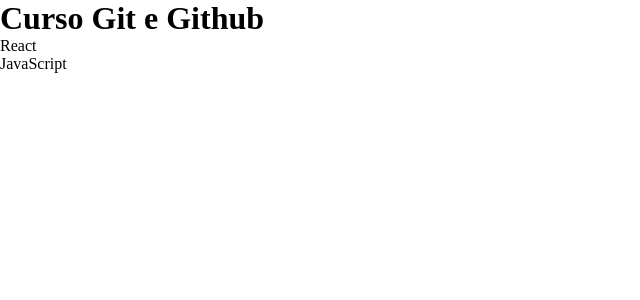
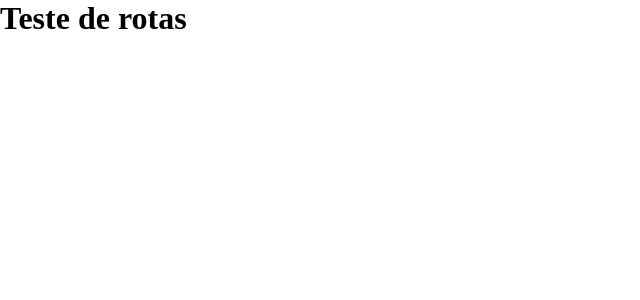
Before and after one commit to victorgpd/ValidControl, a React (Vite) app: page /login in a window 1280 px wide. Shown: the top 300 px of the page, without its empty margins (0-640 px from the left). Built offline with nearby package versions, Linux system fonts and the light colour scheme.

Commit message:
criação das rotas home e login, e a base de suas páginas

```diff
--- a/src/App.tsx
+++ b/src/App.tsx
@@ -1,10 +1,19 @@
+import { createBrowserRouter, RouteObject, RouterProvider } from "react-router-dom";
+import { loggedScreensRoutes, screensRoutes } from "./routes/routes";
+
 function App() {
+  const routes: RouteObject[] = [...screensRoutes];
+  const routesLoggedIn: RouteObject[] = [...loggedScreensRoutes].map((route) => ({
+    ...route,
+    // loader: verifyLoggedIn,
+  }));
+
+  const router = createBrowserRouter([...routes, ...routesLoggedIn]);
+
   return (
-    <div>
-      <h1>Curso Git e Github</h1>
-      <p>React</p>
-      <p>JavaScript</p>
-    </div>
+    <>
+      <RouterProvider router={router} />
+    </>
   );
 }
 
--- /dev/null
+++ b/src/enums/routes.tsx
@@ -0,0 +1,4 @@
+export enum RoutesEnum {
+  Home = "/",
+  Login = "/login",
+}
--- /dev/null
+++ b/src/pages/Home/Home.tsx
@@ -0,0 +1,9 @@
+const Home = () => {
+  return (
+    <div>
+      <h1>Home</h1>
+    </div>
+  )
+}
+
+export default Home
--- /dev/null
+++ b/src/pages/Login/Login.tsx
@@ -0,0 +1,9 @@
+const Login = () => {
+  return (
+    <div>
+      <h1>Teste de rotas</h1>
+    </div>
+  );
+};
+
+export default Login;
--- /dev/null
+++ b/src/routes/routes.tsx
@@ -0,0 +1,20 @@
+import { RoutesEnum } from "../enums/routes";
+import { RouteObject } from "react-router-dom";
+
+import Home from "../pages/Home/Home";
+import Login from "../pages/Login/Login";
+
+export const screensRoutes: RouteObject[] = [
+  {
+    path: RoutesEnum.Home,
+    element: <Home />,
+    errorElement: <div>404</div>, //<PageNotFound />,
+  },
+];
+
+export const loggedScreensRoutes: RouteObject[] = [
+  {
+    path: RoutesEnum.Login,
+    element: <Login />,
+  },
+];
```
Also changed, not shown: src/components/Header/Header.tsx (added), src/pages/Home/styles.tsx (added), src/pages/Login/styles.tsx (added).
